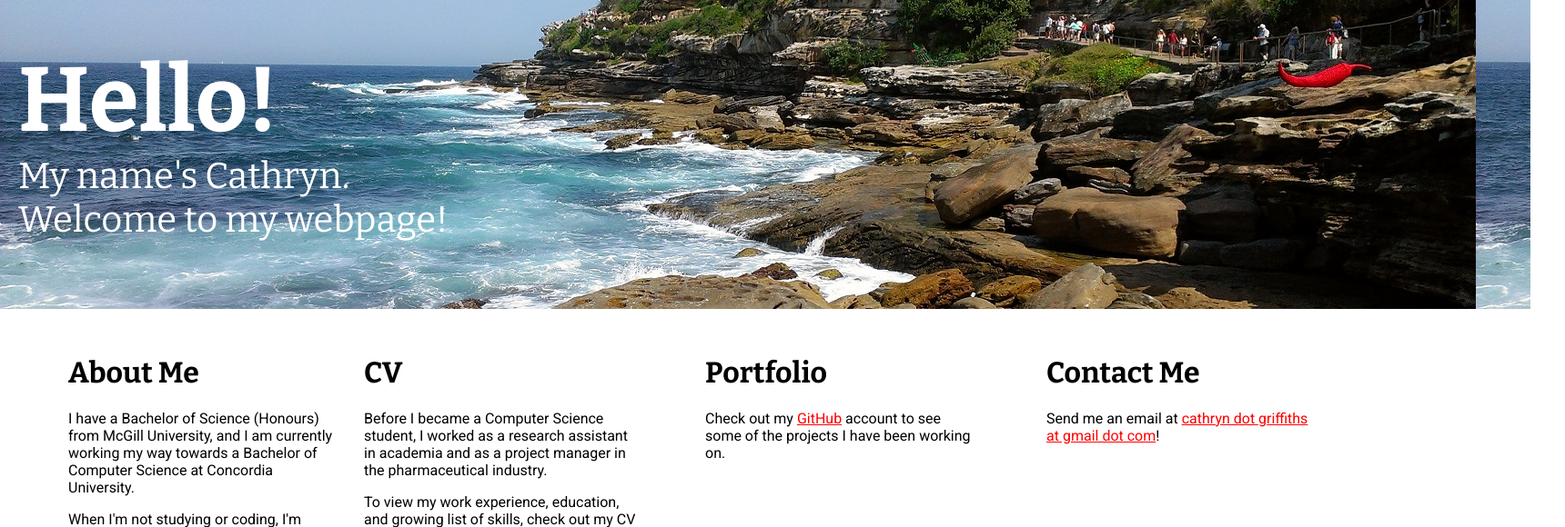
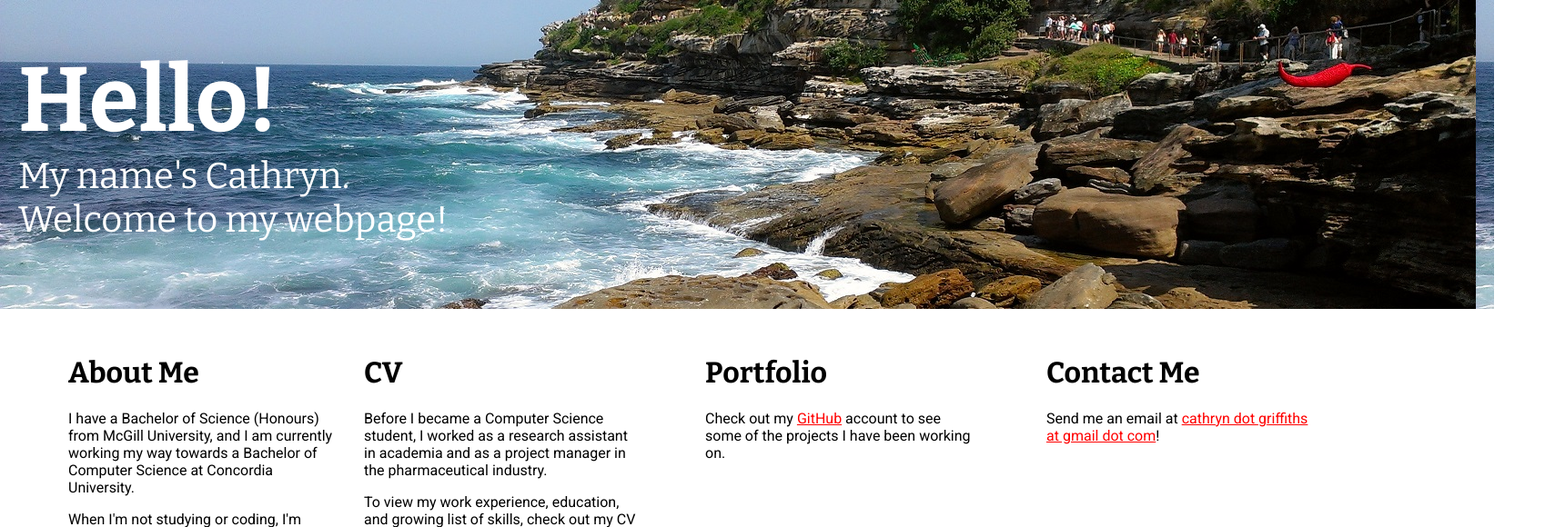
Before and after one commit to cathryngriffiths/cathryngriffiths.github.io, a PHP site: page / in a window 1720 px wide. Shown: the top 580 px of the page at 91% size. Run offline with PHP 8.4, Linux system fonts and the light colour scheme.

Commit message:
Fixed jumbrotron width again

```diff
--- a/style.css
+++ b/style.css
@@ -19,7 +19,7 @@ a:hover{
 .jumbotron {
 	background-image: url(mainImage.jpg);
 	height:340px;
-	width:1662px;
+	width:1622px;
 	margin-bottom:0;
 	margin-left:0;
 	margin-right:0;
```
